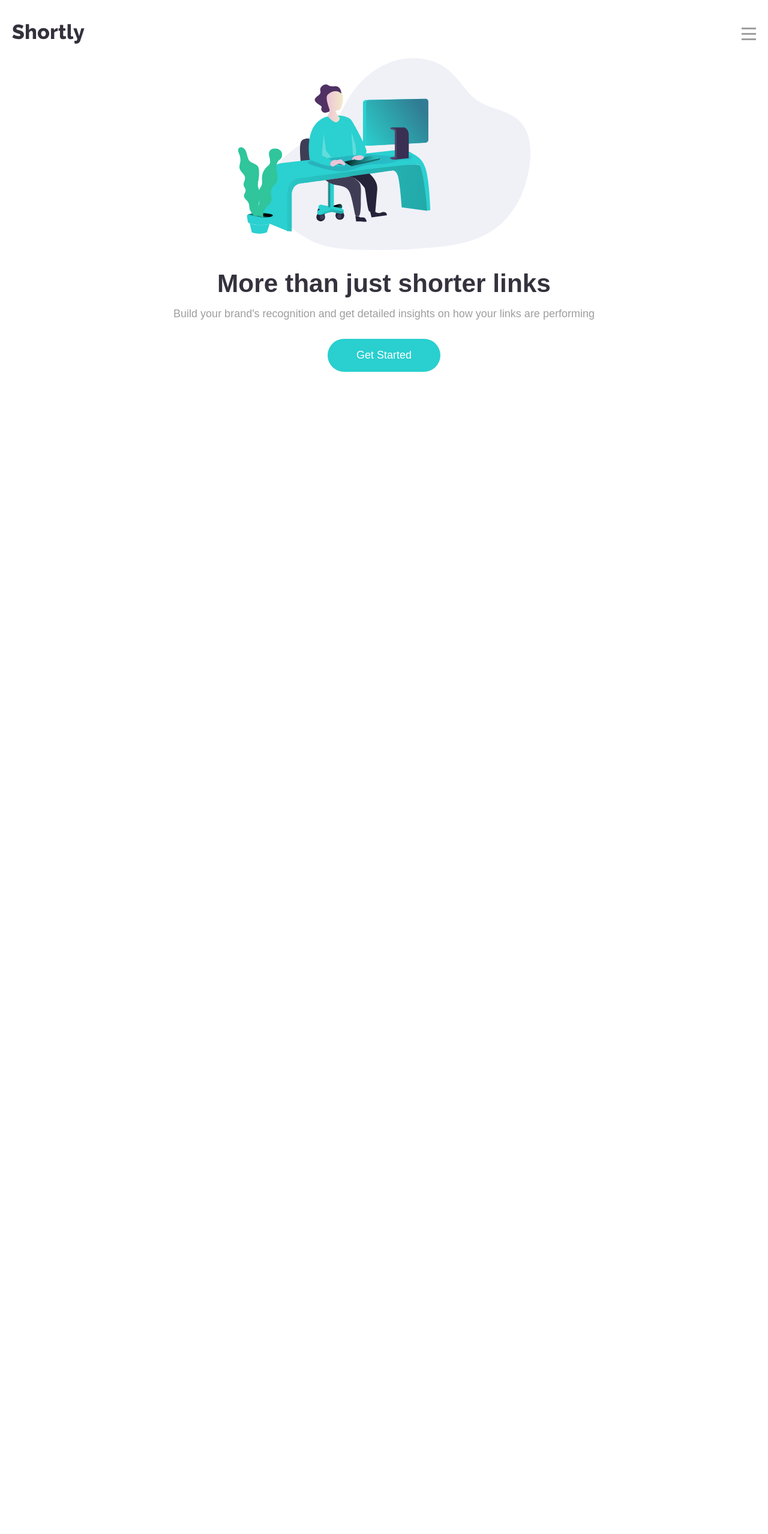
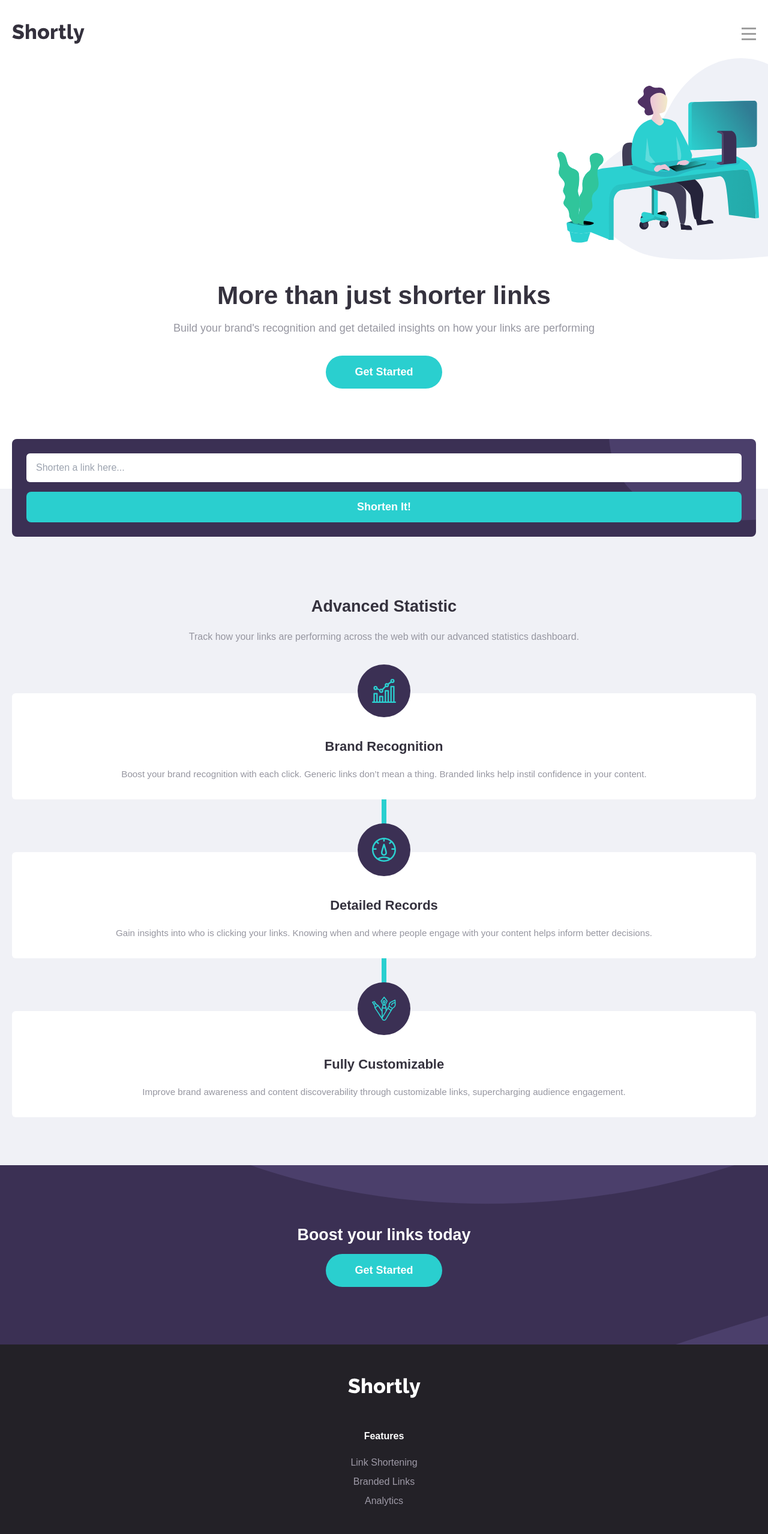
Before and after one commit to metkerr/url-shortening-api-landing-page, a React (Create React App) app: page / in a window 1280 px wide. Shown: the top 2558 px of the page at 60% size. Before the commit the page ends 800 px from the top, so only its background shows below. Built offline with nearby package versions, Linux system fonts and the light colour scheme.

Commit message:
slicing mobile

```diff
--- a/src/App.jsx
+++ b/src/App.jsx
@@ -1,9 +1,13 @@
+import Footer from "./Components/Footer";
 import Header from "./Components/Header";
+import Main from "./Components/Main";
 
 function App() {
   return (
-    <div className="App my-10">
+    <div className="App">
       <Header />
+      <Main />
+      <Footer />
     </div>
   );
 }
--- /dev/null
+++ b/src/Components/Footer.jsx
@@ -0,0 +1,43 @@
+import logo from "../images/logo-white.svg";
+import facebook from "../images/icon-facebook.svg";
+import twitter from "../images/icon-twitter.svg";
+import pinterest from "../images/icon-pinterest.svg";
+import instagram from "../images/icon-instagram.svg";
+export default function Footer() {
+  return (
+    <footer className="bg-very-dark-violet px-5 text-white flex pt-14 pb-8 text-center text-base">
+      <div id="footer-wrapper" className="flex flex-col mx-auto gap-10">
+        <div id="footer-logo" className="mb-3">
+          <img src={logo} alt="shortly logo" className="m-auto" />
+        </div>
+        <div id="footer-features" className="flex flex-col gap-2">
+          <h3 className="font-bold mb-3">Features</h3>
+          <button className="text-grayish-violet">Link Shortening</button>
+          <button className="text-grayish-violet">Branded Links</button>
+          <button className="text-grayish-violet">Analytics</button>
+        </div>
+        <div id="footer-resources" className="flex flex-col gap-2">
+          <h3 className="font-bold mb-3">Resources</h3>
+          <button className="text-grayish-violet">Blog</button>
+          <button className="text-grayish-violet">Developers</button>
+          <button className="text-grayish-violet">Support</button>
+        </div>
+        <div id="footer-company" className="flex flex-col gap-2">
+          <h3 className="font-bold mb-3">Company</h3>
+          <button className="text-grayish-violet">About</button>
+          <button className="text-grayish-violet">Our Team</button>
+          <button className="text-grayish-violet">Careers</button>
+          <button className="text-grayish-violet">Contact</button>
+        </div>
+        <div id="footer-social-media" className="mt-2 mb-4">
+          <div id="sm-wrapper" className="flex gap-5">
+            <img src={facebook} alt="facebook" />
+            <img src={twitter} alt="twitter" />
+            <img src={pinterest} alt="pinterest" />
+            <img src={instagram} alt="instagram" />
+          </div>
+        </div>
+      </div>
+    </footer>
+  );
+}
--- a/src/Components/Header.jsx
+++ b/src/Components/Header.jsx
@@ -5,7 +5,11 @@ import workingIllustration from "../images/illustration-working.svg";
 export default function Header() {
   const [menuOpen, setMenuOpen] = useState(false);
   return (
-    <header className="bg-white">
+    <header className="pb-44">
+      <div
+        id="header-wrapper"
+        className="bg-white min-h-min relative flex flex-col pt-10"
+      >
         <nav className="flex justify-between relative mx-5">
           <div className="nav-logo flex">
             <img src={logo} alt="shortly logo" className="m-auto" />
@@ -36,27 +40,43 @@ export default function Header() {
         </nav>
         <div id="hero" className="flex flex-col">
           <div
-          className="illustration h-80 my-6 mb-8 bg-cover bg-center bg-no-repeat sm:bg-contain"
-          style={{ backgroundImage: `url(${workingIllustration})` }}
+            className="illustration h-84 mt-6 mb-9 bg-cover bg-no-repeat sm:bg-contain"
+            style={{
+              backgroundImage: `url(${workingIllustration})`,
+              backgroundPosition: "right -10rem top 0",
+            }}
           />
-        <div className="cta text-center flex flex-col gap-3 mx-5">
+          <div className="cta-wrapper text-center flex flex-col gap-3 mx-5">
             <h1
               className="text-very-dark-blue font-bold"
               style={{ fontSize: "2.65rem", lineHeight: "3rem" }}
             >
               More than just shorter links
             </h1>
-          <p className="text-gray leading-7">
-            Build your brand's recognition and get detailed insights on how your
-            links are performing
+            <p className="text-gray leading-7 mt-1">
+              Build your brand's recognition and get detailed insights on how
+              your links are performing
             </p>
-          <div className="mt-4">
-            <button className="bg-cyan rounded-full text-white px-12 py-3.5">
+            <div className="mt-5 pb-20 mb-1">
+              <button className="bg-cyan rounded-full text-white px-12 py-3.5 font-bold">
                 Get Started
               </button>
             </div>
           </div>
-        <div className="shorten-it mx-5"></div>
+        </div>
+        <div
+          className="shorten-it mx-5 flex flex-col gap-4 bg-dark-violet p-6 rounded-lg -mb-20 bg-shorten-mobile bg-no-repeat bg-contain"
+          style={{ backgroundPosition: "top -1.5rem right -3.5rem" }}
+        >
+          <input
+            type="search"
+            placeholder="Shorten a link here..."
+            className="py-3 px-4 rounded-md text-base"
+          />
+          <button className="py-3 bg-cyan rounded-lg font-bold text-white">
+            Shorten It!
+          </button>
+        </div>
       </div>
     </header>
   );
--- /dev/null
+++ b/src/Components/Main.jsx
@@ -0,0 +1,107 @@
+import brandIcon from "../images/icon-brand-recognition.svg";
+import detailedIcon from "../images/icon-detailed-records.svg";
+import fullyIcon from "../images/icon-fully-customizable.svg";
+export default function Main() {
+  return (
+    <main>
+      <section id="advance-statistic-container" className="mx-5 mb-20">
+        <div className="text-center flex flex-col gap-4 mb-20">
+          <h2
+            className="text-very-dark-blue font-bold"
+            style={{ fontSize: "1.6925rem" }}
+          >
+            Advanced Statistic
+          </h2>
+          <p className="text-gray text-base leading-7">
+            Track how your links are performing across the web with our advanced
+            statistics dashboard.
+          </p>
+        </div>
+
+        <div className="flex flex-col text-center">
+          <div
+            id="brad-recognition"
+            className="bg-white rounded-md flex flex-col gap-4 px-8"
+          >
+            <div className="icon-container flex">
+              <div className="icon-wrapper w-22 h-22 flex bg-dark-violet mx-auto rounded-full mb-4 -mt-12">
+                <img
+                  src={brandIcon}
+                  alt="brand icon"
+                  className="m-auto w-10 h-10"
+                />
+              </div>
+            </div>
+            <h3 className="font-bold text-very-dark-blue text-1.5xl">
+              Brand Recognition
+            </h3>
+            <p className="text-gray text-md leading-7 mb-7">
+              Boost your brand recognition with each click. Generic links don’t
+              mean a thing. Branded links help instil confidence in your
+              content.
+            </p>
+          </div>
+          <span className="mx-auto w-2 bg-cyan h-22" />
+          <div
+            id="detailed-records"
+            className="bg-white rounded-md flex flex-col gap-4 px-8"
+          >
+            <div className="icon-container flex">
+              <div className="icon-wrapper w-22 h-22 flex bg-dark-violet mx-auto rounded-full mb-4 -mt-12">
+                <img
+                  src={detailedIcon}
+                  alt="detailed icon"
+                  className="m-auto w-10 h-10"
+                />
+              </div>
+            </div>
+            <h3 className="font-bold text-very-dark-blue text-1.5xl">
+              Detailed Records
+            </h3>
+            <p className="text-gray text-md leading-7 mb-7">
+              Gain insights into who is clicking your links. Knowing when and
+              where people engage with your content helps inform better
+              decisions.
+            </p>
+          </div>
+          <span className="mx-auto w-2 bg-cyan h-22" />
+          <div
+            id="fully-customizable"
+            className="bg-white rounded-md flex flex-col gap-4 px-8"
+          >
+            <div className="icon-container flex">
+              <div className="icon-wrapper w-22 h-22 flex bg-dark-violet mx-auto rounded-full mb-4 -mt-12">
+                <img
+                  src={fullyIcon}
+                  alt="fully icon"
+                  className="m-auto w-10 h-10"
+                />
+              </div>
+            </div>
+            <h3 className="font-bold text-very-dark-blue text-1.5xl">
+              Fully Customizable
+            </h3>
+            <p className="text-gray text-md leading-7 mb-7">
+              Improve brand awareness and content discoverability through
+              customizable links, supercharging audience engagement.
+            </p>
+          </div>
+        </div>
+      </section>
+      <section
+        id="main-cta"
+        className="bg-dark-violet text-white flex bg-boost-mobile bg-center bg-no-repeat bg-cover"
+      >
+        <div
+          id="main-cta-wrapper"
+          className="mx-auto my-20 py-4 flex flex-col gap-3"
+        >
+          <h2 className="text-2.5xl font-bold">Boost your links today</h2>
+          <button className="bg-cyan rounded-full px-12 py-3.5 mx-auto font-bold">
+            Get Started
+          </button>
+        </div>
+      </section>
+    </main>
+  );
+}
--- a/src/index.css
+++ b/src/index.css
@@ -7,6 +7,7 @@
 body{
   font-family: 'Poppins', sans-serif;
   font-size: 18px;
+  background: #F0F1F6;
 }
 
 .hamburger-button span{
--- a/tailwind.config.js
+++ b/tailwind.config.js
@@ -7,10 +7,26 @@ module.exports = {
         cyan: "hsl(180, 66%, 49%)",
         "dark-violet": "hsl(257, 27%, 26%)",
         red: "hsl(0, 87%, 67%)",
-        gray: "hsl(0, 0%, 62%)",
+        gray: "#9696A0",
         "grayish-violet": "hsl(257, 7%, 63%)",
         "very-dark-blue": "hsl(255, 11%, 22%)",
         "very-dark-violet": "hsl(260, 8%, 14%)",
+      },
+      height: {
+        22: "5.5rem",
+        84: "21rem",
+      },
+      width: {
+        22: "5.5rem",
+      },
+      fontSize: {
+        md: "0.95rem",
+        "1.5xl": "1.375rem",
+        "2.5xl": "1.675rem",
+      },
+      backgroundImage: {
+        "shorten-mobile": "url('./images/bg-shorten-mobile.svg')",
+        "boost-mobile": "url('./images/bg-boost-mobile.svg')",
       },
     },
   },
```
Also changed, not shown: src/images/logo-white.svg (added). Lines whose indentation alone changed are shown as unchanged.
